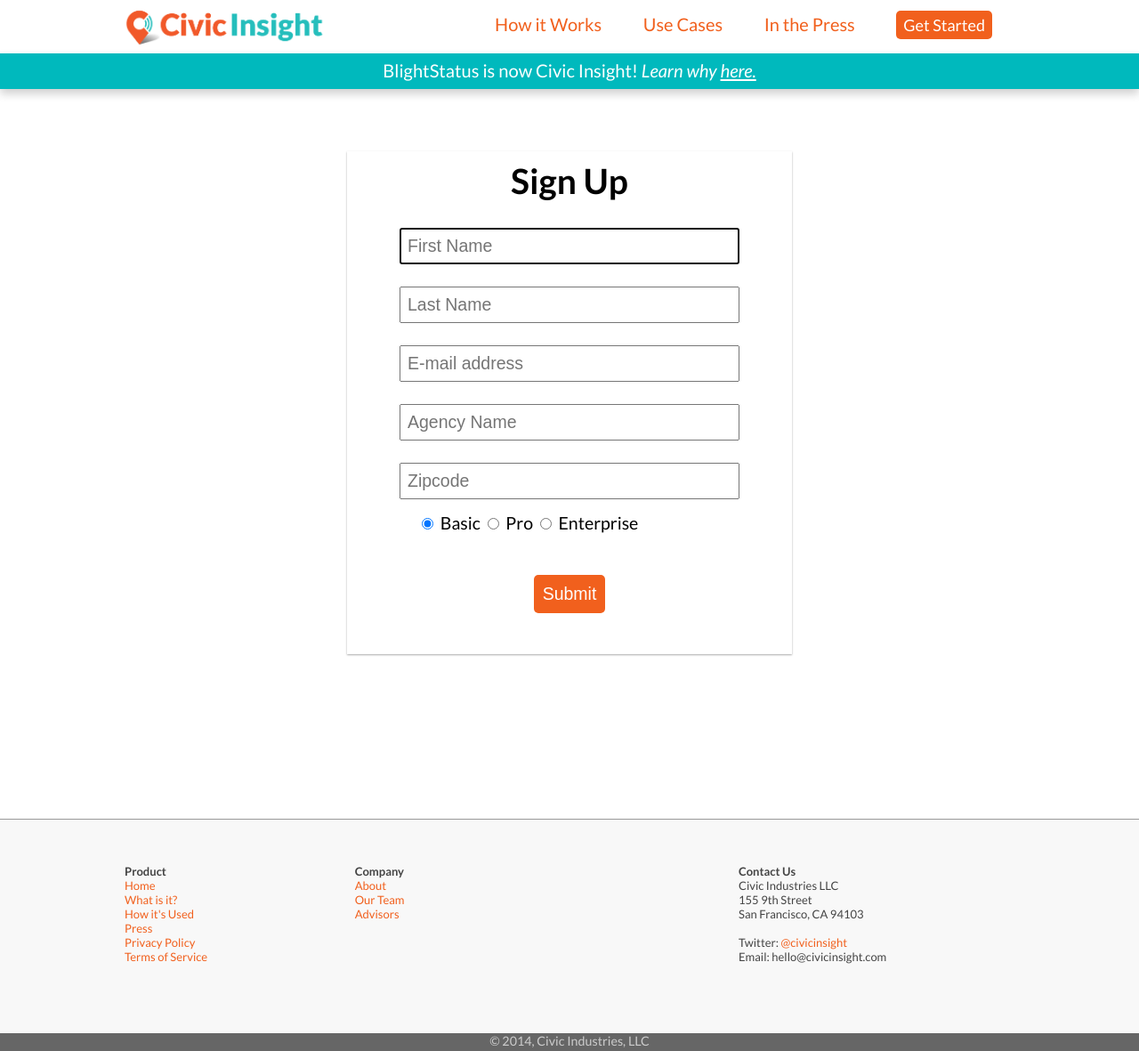
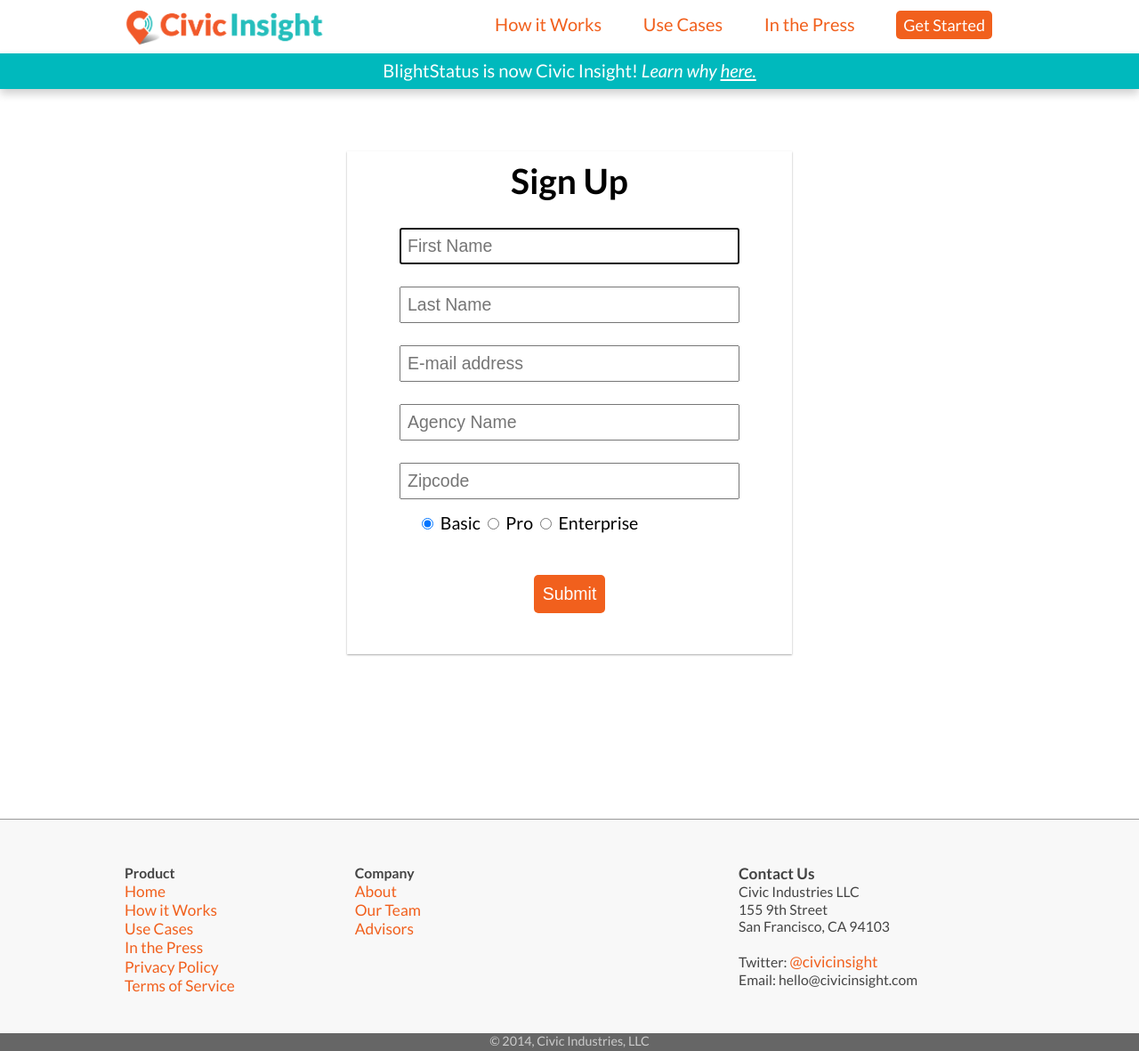
Before and after one commit to civicindustries/civicinsight.com, a Jekyll site: the page built from signup.html, in a window 1280 px wide and 1181 px high. Shown: the whole window at 89% size. Built offline with Jekyll 4.4.1, drawn with Linux system fonts in a browser that asks for light colours; nearby versions of some CDN libraries; Markdown is read by kramdown in place of the engine named in the settings.

Commit message:
footer font size changes

```diff
--- a/_includes/footer.html
+++ b/_includes/footer.html
@@ -9,9 +9,9 @@
           <strong>Product</strong>
             <ul>
               <li><a href="index.html#">Home</a></li>
-              <li><a href="index.html#features">What is it?</a></li>
-              <li><a href="index.html#case-studies">How it's Used</a></li>
-              <li><a href="index.html#press">Press</a></li>
+              <li><a href="index.html#features">How it Works</a></li>
+              <li><a href="index.html#case-studies">Use Cases</a></li>
+              <li><a href="index.html#press">In the Press</a></li>
               <li><a href="privacy.html">Privacy Policy</a></li>
               <li><a href="terms-of-service.html">Terms of Service</a></li>
 
--- a/stylesheets/style.css
+++ b/stylesheets/style.css
@@ -408,6 +408,7 @@
   border: solid #999;
   border-width: 1px 0 0 0;
   font-weight: normal;
+  font-size: 110%;
 }
 
 .brought-to-you {
@@ -419,8 +420,12 @@
 
 #about a, #about li, #about li a{
 /*  font-style: italic;*/
-	font-size: 100%;
 	font-weight: 400;
+  font-size: 110%;
+}
+
+#about strong, #about .offset2 {
+  font-size: 110%;
 }
 
 .error{
```
